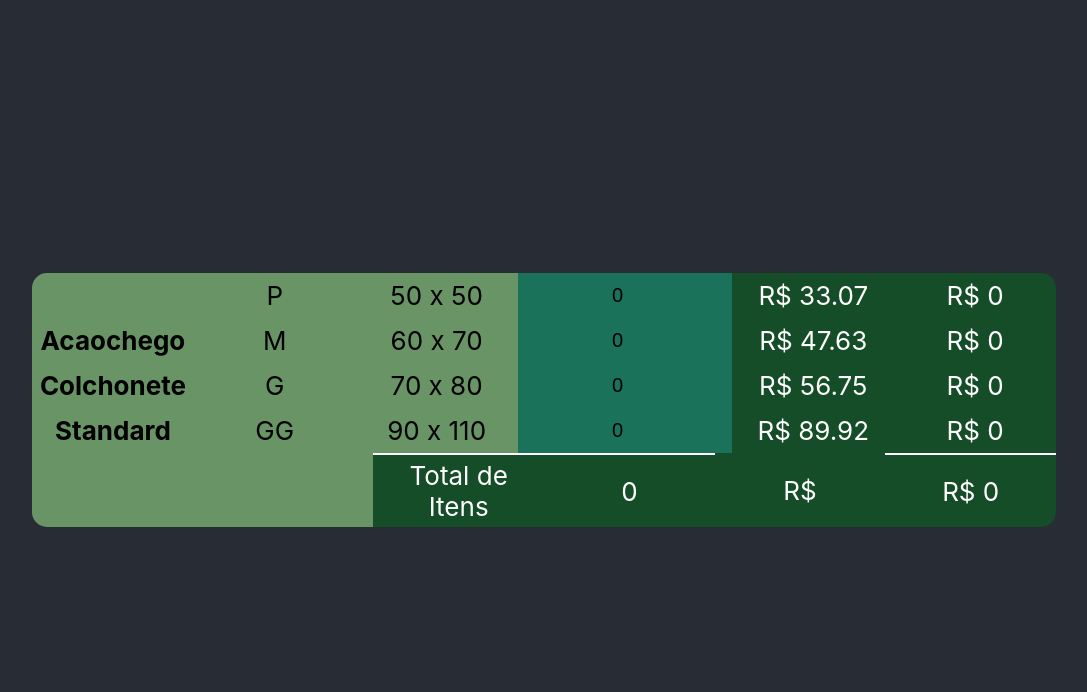
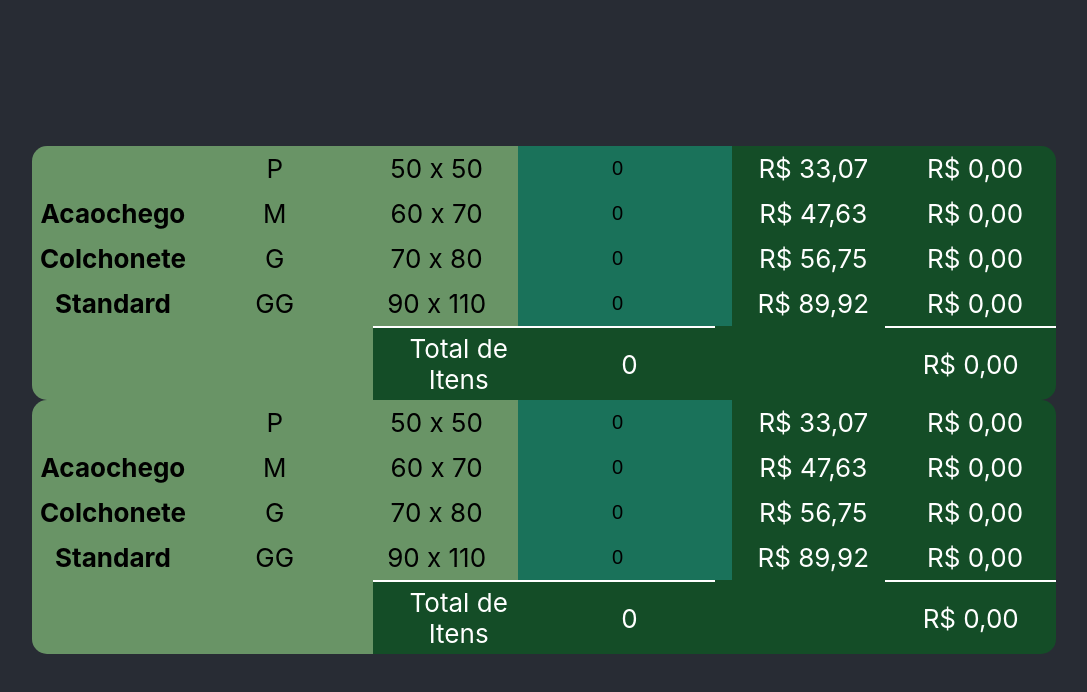
Before and after one commit to M4rrt/globalPatchPedido, a React (Create React App) app in the folder globalpatchpedido/: page / in a window 1280 px wide. Shown: the top 692 px of the page, without its empty margins (96-1183 px from the left). Built offline with nearby package versions, Linux system fonts and the light colour scheme.

Commit message:
lastupdate

```diff
--- a/globalpatchpedido/src/App.js
+++ b/globalpatchpedido/src/App.js
@@ -1,11 +1,15 @@
-import { useEffect, useState } from 'react';
+import { useState } from 'react';
 import './App.css';
 import Tabela from "./components/tabela/tabela.component.jsx"
 import jsonData from './valores.json';
 const App = () => {
   let tipoTabela = "lucroPresumido";
   let faixaPreco = "A"
-  const [tabela1, setTabela1] = useState([
+
+
+
+
+  const [tabela, setTabela] = useState([
     {
       id: 0,
       produto: "",
@@ -15,7 +19,7 @@ const App = () => {
       precoBruto: jsonData[tipoTabela].colchonete[faixaPreco].P,
       montante: 0,
       classNames: ["backgroud-green top-left-border-radius", "backgroud-green", "backgroud-green", "backgroud-green-2", "bgsg", "bgsg top-right-border-radius"],
-        lastline : false
+      lastline: false,
     },
     {
       id: 1,
@@ -26,7 +30,7 @@ const App = () => {
       precoBruto: jsonData[tipoTabela].colchonete[faixaPreco].M,
       montante: 0,
       classNames: ["backgroud-green", "backgroud-green", "backgroud-green", "backgroud-green-2", "bgsg", "bgsg"],
-        lastline : false,
+      lastline: false,
     },
     {
       id: 2,
@@ -37,7 +41,7 @@ const App = () => {
       precoBruto: jsonData[tipoTabela].colchonete[faixaPreco].G,
       montante: 0,
       classNames: ["backgroud-green", "backgroud-green", "backgroud-green", "backgroud-green-2", "bgsg", "bgsg"],
-        lastline : false,
+      lastline: false,
     },
     {
       id: 3,
@@ -48,7 +52,7 @@ const App = () => {
       precoBruto: jsonData[tipoTabela].colchonete[faixaPreco].GG,
       montante: 0,
       classNames: ["backgroud-green", "backgroud-green", "backgroud-green", "backgroud-green-2", "bgsg", "bgsg"],
-        lastline : false,
+      lastline: false,
     },
     {
       id: 4,
@@ -56,26 +60,121 @@ const App = () => {
       tamanho: "",
       especificacao: "Total de Itens",
       quantidade: 0,
-        precoBruto: "",
+      precoBruto: false,
       montante: 0,
       classNames: ["backgroud-green bottom-left-border-radius", "backgroud-green", "bgsg border-top-white", "bgsg border-top-white", "bgsg", "bgsg border-top-white bottom-right-border-radius"],
-        lastline : true,
+      lastline: true,
     }
-    ]);
+  ])
+  const [tabela2, setTabela2] = useState([
+    {
+      id: 0,
+      produto: "",
+      tamanho: "P",
+      especificacao: "50 x 50",
+      quantidade: 0,
+      precoBruto: jsonData[tipoTabela].colchonete[faixaPreco].P,
+      montante: 0,
+      classNames: ["backgroud-green top-left-border-radius", "backgroud-green", "backgroud-green", "backgroud-green-2", "bgsg", "bgsg top-right-border-radius"],
+      lastline: false,
+    },
+    {
+      id: 1,
+      produto: "Acaochego",
+      tamanho: "M",
+      especificacao: "60 x 70",
+      quantidade: 0,
+      precoBruto: jsonData[tipoTabela].colchonete[faixaPreco].M,
+      montante: 0,
+      classNames: ["backgroud-green", "backgroud-green", "backgroud-green", "backgroud-green-2", "bgsg", "bgsg"],
+      lastline: false,
+    },
+    {
+      id: 2,
+      produto: "Colchonete",
+      tamanho: "G",
+      especificacao: "70 x 80",
+      quantidade: 0,
+      precoBruto: jsonData[tipoTabela].colchonete[faixaPreco].G,
+      montante: 0,
+      classNames: ["backgroud-green", "backgroud-green", "backgroud-green", "backgroud-green-2", "bgsg", "bgsg"],
+      lastline: false,
+    },
+    {
+      id: 3,
+      produto: "Standard",
+      tamanho: "GG",
+      especificacao: "90 x 110",
+      quantidade: 0,
+      precoBruto: jsonData[tipoTabela].colchonete[faixaPreco].GG,
+      montante: 0,
+      classNames: ["backgroud-green", "backgroud-green", "backgroud-green", "backgroud-green-2", "bgsg", "bgsg"],
+      lastline: false,
+    },
+    {
+      id: 4,
+      produto: "",
+      tamanho: "",
+      especificacao: "Total de Itens",
+      quantidade: 0,
+      precoBruto: false,
+      montante: 0,
+      classNames: ["backgroud-green bottom-left-border-radius", "backgroud-green", "bgsg border-top-white", "bgsg border-top-white", "bgsg", "bgsg border-top-white bottom-right-border-radius"],
+      lastline: true,
+    }
+  ])
 
-  const onQntChange = (event)=> {
-    console.log(event.target.id)
+
+
+  const alterLinha = (event, updateFunction) => {
+    updateFunction(prevTabela => prevTabela.map(linha => {
+      const { precoBruto } = linha;
+      let index = parseInt(event.target.id);
+      const newQnt = parseInt((event.target.value !== '' && event.target.value > -1) ? event.target.value : 0)
+      if (linha.id === index) {
+        let newLinha = {
+          quantidade: newQnt,
+          montante: (precoBruto * newQnt),
+        }
+        return { ...linha, ...newLinha };
+      }
+      return linha;
+    }));
+    // altera a <lastline></lastline>
+    updateFunction(prevTabela => prevTabela.map(linha => {
+      if (linha.lastline === true) {
+        let newlastline = {
+          quantidade: prevTabela.map(linha => { const qnt = linha.lastline ? 0 : linha.quantidade; return qnt }).reduce((cont, value) => cont += value, 0),
+          montante: prevTabela.map(linha => { const mont = linha.lastline ? 0 : linha.montante; return mont }).reduce((cont, value) => cont += value, 0),
+        }
+        return { ...linha, ...newlastline }
+      }
+      return linha
+    })
+    );
+
   }
 
-  const onFocusClear = (event)=> {
-    event.target.value=0
+  const alterLinhaTabela = (event) => {
+    alterLinha(event, setTabela);
   }
+
+  const alterLinhaTabela2 = (event) => {
+    alterLinha(event, setTabela2);
+  }
+
+
+
+
+
+
 
   return (
     <div className="App">
       <header className="App-header">
         {/* tem que transformar isso aqui é um componente ainda */}
-        <Tabela linhas={tabela1} onQntChangeHandler={onQntChange} onFocusHandler={onFocusClear} key={1} />
+        <Tabela linhas={tabela} onQntChangeHandler={alterLinhaTabela} key={1} />
+        <Tabela linhas={tabela2} onQntChangeHandler={alterLinhaTabela2} key={2} />
       </header>
     </div>
   );
--- a/globalpatchpedido/src/components/linha/linha.component.jsx
+++ b/globalpatchpedido/src/components/linha/linha.component.jsx
@@ -3,7 +3,8 @@ import "./linha.css"
 
 class Linha extends Component {
     render() {
-        const { produto, tamanho, especificacao, quantidade, precoBruto, montante, classNames,id,onFocus,lastline} = this.props;
+        const { produto, tamanho, especificacao, quantidade, precoBruto, montante, classNames,id,onFocus,lastline, onChange} = this.props;
+        console.log(onChange)
         if(lastline===true){
             return(
                 <div className={`linha`}>
@@ -24,24 +25,24 @@ class Linha extends Component {
                 </div>
                 <div className={`celula ${classNames[3]}`}>
                     {
-                        montante
+                        quantidade
                     }
                 </div>
                 <div className={`celula ${classNames[4]}`}>
                     {
-                        `R$ ${precoBruto}`
+
                     }
                 </div>
                 <div className={`celula ${classNames[5]}`}>
 
                     {
-                        `R$ ${montante}`
+                        montante.toLocaleString('pt-BR', { style: 'currency', currency: 'BRL' })
                     }
 
                 </div>
             </div>
         )
-        }else {
+    }else {
             return(
                 <div className={`linha`}>
                 <div className={`celula ${classNames[0]} bold`}>
@@ -60,17 +61,17 @@ class Linha extends Component {
                     }
                 </div>
                 <div className={`celula ${classNames[3]}`}>
-                    <input type="number" defaultValue={quantidade} onChange={this.props.onChange} onFocus={onFocus} id={`${id}`}/>
+                    <input type="number" defaultValue={quantidade} onChange={onChange} onFocus={onFocus} id={`${id}`} min={0}/>
                 </div>
                 <div className={`celula ${classNames[4]}`}>
                     {
-                        `R$ ${precoBruto}`
+                         precoBruto.toLocaleString('pt-BR', { style: 'currency', currency: 'BRL' })
                     }
                 </div>
                 <div className={`celula ${classNames[5]}`}>
 
                     {
-                        `R$ ${montante}`
+                        montante.toLocaleString('pt-BR', { style: 'currency', currency: 'BRL' })
                     }
 
                 </div>
--- a/globalpatchpedido/src/components/tabela/tabela.component.jsx
+++ b/globalpatchpedido/src/components/tabela/tabela.component.jsx
@@ -5,7 +5,6 @@ import './tabela.css';
 class Tabela extends Component {
     render () {
         const { linhas,onQntChangeHandler,onFocusHandler } = this.props;
-        console.log(this.props.onQntChangeHandler)
         return (
             <div className="tabela">
                 {
```
Lines whose indentation alone changed are shown as unchanged.
